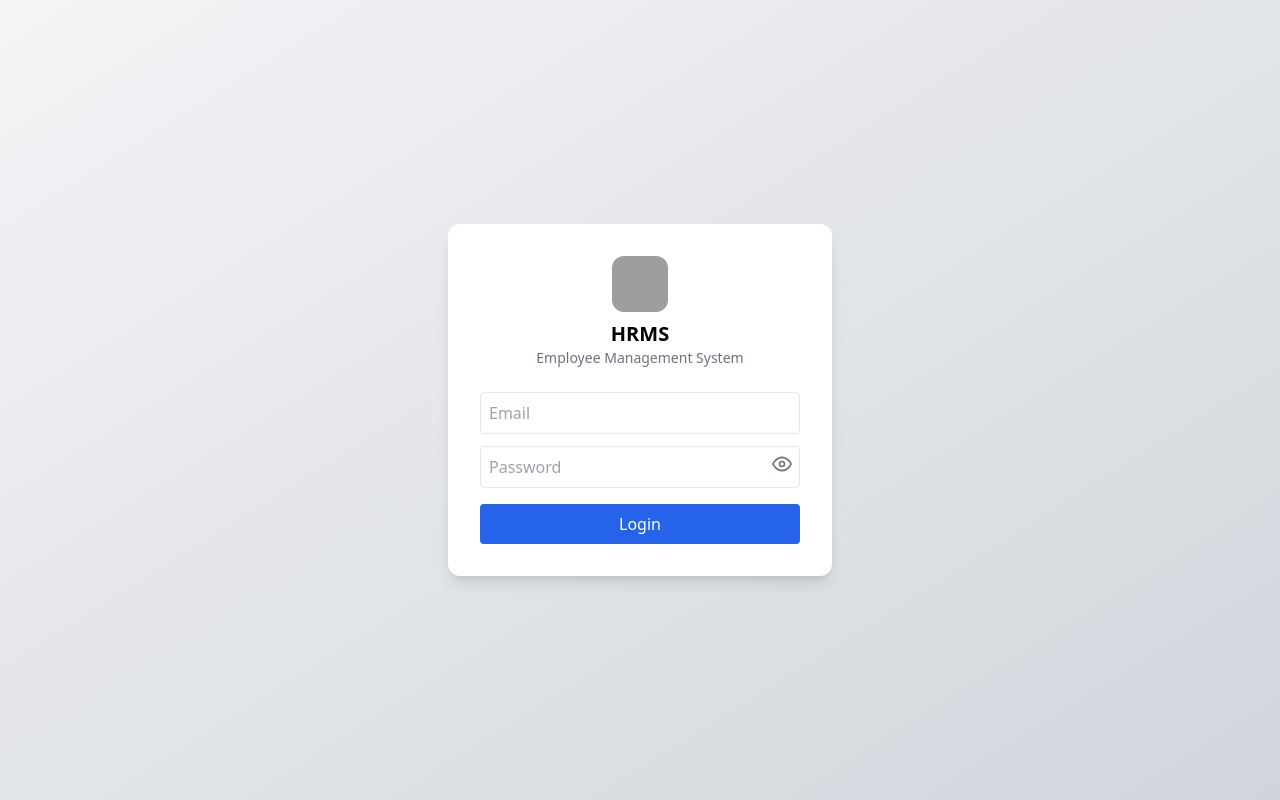
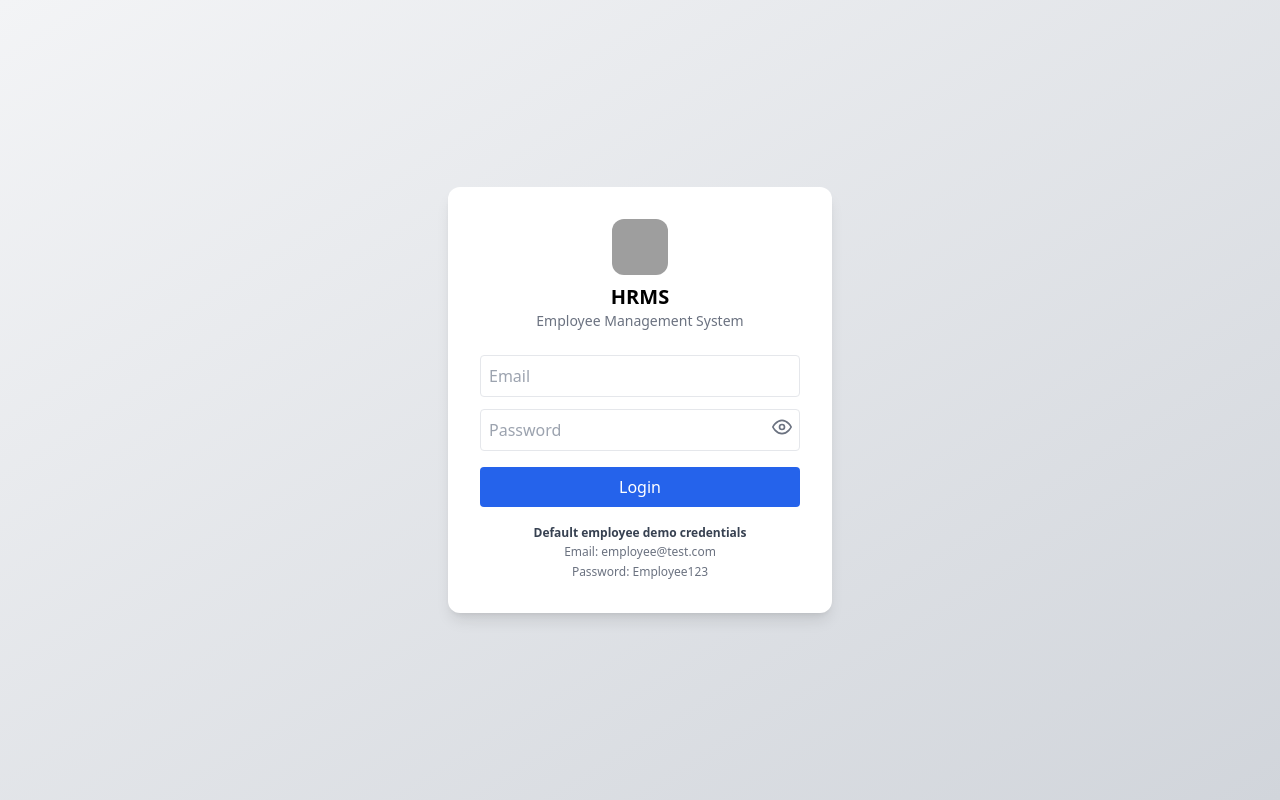
Before and after one commit to Demongs06/hrms-employee-management, a React (Vite) app in the folder frontend/: page /login in a window 1280 px wide. Built offline with nearby package versions, Linux system fonts and the light colour scheme; no server answers; grey boxes are pictures that could not be loaded.

Commit message:
Show employee demo credentials on login page

```diff
--- a/frontend/src/pages/Login.jsx
+++ b/frontend/src/pages/Login.jsx
@@ -130,6 +130,14 @@ export default function Login() {
             {loading ? "Logging in..." : "Login"}
           </button>
         </form>
+
+        <p className="mt-4 text-center text-xs text-gray-500 leading-relaxed">
+          <span className="font-semibold text-gray-700">Default employee demo credentials</span>
+          <br />
+          Email: employee@test.com
+          <br />
+          Password: Employee123
+        </p>
       </div>
     </div>
   );
```
